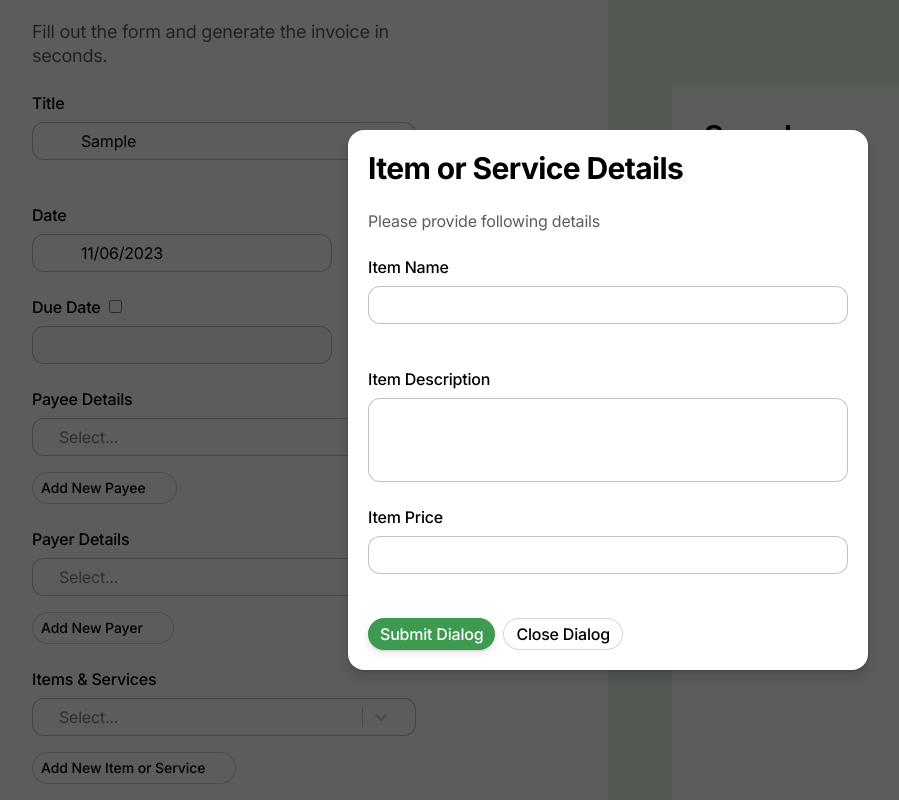
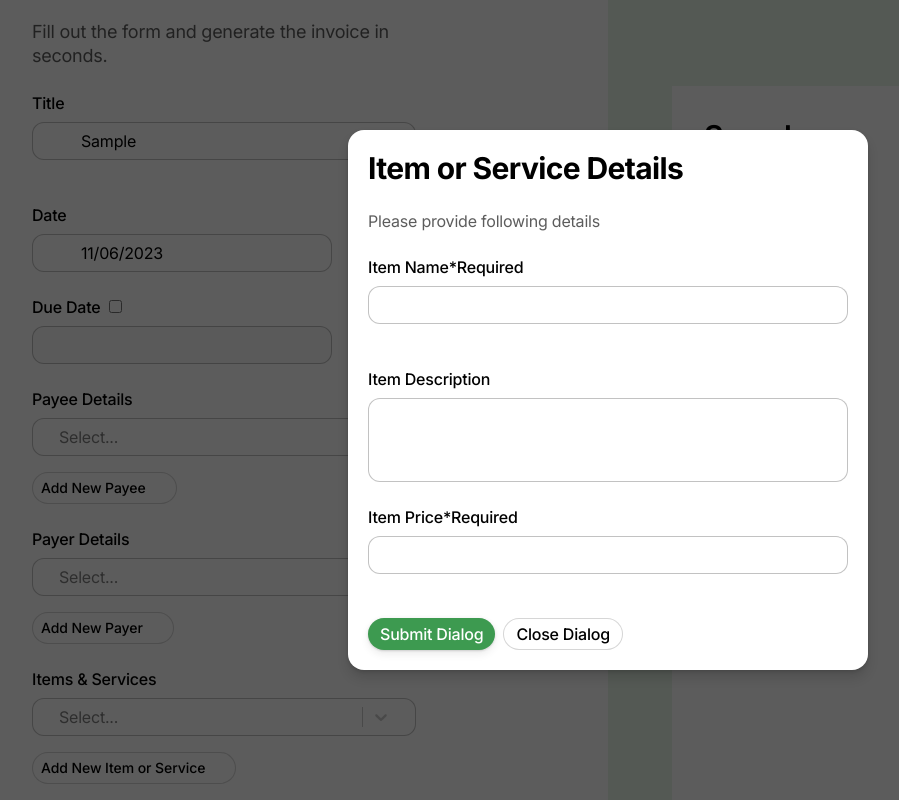
Before and after one commit to MateMarzec/Billify, a React (Vite) app: page /generate in a window 1280 px wide. Both pictures are taken after typing "Sample", "Sample", "Sample", "Sample", "Sample" into the empty fields and a click on the button "Add New Item or Service". Shown: the part 244-1044 px from the top of the page, without its empty margins (32-931 px from the left). Built offline with nearby package versions, Linux system fonts and the light colour scheme; some icons are missing.

Commit message:
Generate - Submit validation

```diff
--- a/package.json
+++ b/package.json
@@ -18,7 +18,8 @@
     "react-datepicker": "^4.12.0",
     "react-dom": "^18.2.0",
     "react-router-dom": "^6.11.2",
-    "react-select": "^5.7.3"
+    "react-select": "^5.7.3",
+    "react-toastify": "^9.1.3"
   },
   "devDependencies": {
     "@types/react": "^18.0.27",
--- a/src/components/GenerateItemModal.jsx
+++ b/src/components/GenerateItemModal.jsx
@@ -30,7 +30,7 @@ function GenerateItemModal({ isOpen, onClose, onSubmit }) {
         <p>Please provide following details</p>
         <form>
           <div>
-            <label htmlFor="itemName">Item Name</label>
+            <label htmlFor="itemName">Item Name<span>*Required</span></label>
             <div className="input-wrapper">
               <input
                 type="text"
@@ -57,7 +57,7 @@ function GenerateItemModal({ isOpen, onClose, onSubmit }) {
             </div>
           </div>
           <div>
-            <label htmlFor="itemPrice">Item Price</label>
+            <label htmlFor="itemPrice">Item Price<span>*Required</span></label>
             <div className="input-wrapper">
               <input
                 type="text"
--- a/src/components/GeneratePayeeModal.jsx
+++ b/src/components/GeneratePayeeModal.jsx
@@ -45,7 +45,7 @@ function GeneratePayeeModal({ isOpen, onClose, onSubmit }) {
         <p>Please provide following details</p>
         <form>
           <div>
-            <label htmlFor="payeeName">Full Name</label>
+            <label htmlFor="payeeName">Full Name<span>*Required</span></label>
             <div className="input-wrapper">
               <input
                 type="text"
@@ -59,7 +59,7 @@ function GeneratePayeeModal({ isOpen, onClose, onSubmit }) {
             </div>
           </div>
           <div>
-            <label htmlFor="firstLine">Address First Line</label>
+            <label htmlFor="firstLine">Address First Line<span>*Required</span></label>
             <div className="input-wrapper">
               <input
                 type="text"
@@ -86,7 +86,7 @@ function GeneratePayeeModal({ isOpen, onClose, onSubmit }) {
             </div>
           </div>
           <div>
-            <label htmlFor="postCode">Post Code</label>
+            <label htmlFor="postCode">Post Code<span>*Required</span></label>
             <div className="input-wrapper">
               <input
                 type="text"
@@ -100,7 +100,7 @@ function GeneratePayeeModal({ isOpen, onClose, onSubmit }) {
             </div>
           </div>
           <div>
-            <label htmlFor="city">City</label>
+            <label htmlFor="city">City<span>*Required</span></label>
             <div className="input-wrapper">
               <input
                 type="text"
@@ -114,7 +114,7 @@ function GeneratePayeeModal({ isOpen, onClose, onSubmit }) {
             </div>
           </div>
           <div>
-            <label htmlFor="country">Country</label>
+            <label htmlFor="country">Country<span>*Required</span></label>
             <div className="input-wrapper">
               <input
                 type="text"
@@ -122,6 +122,7 @@ function GeneratePayeeModal({ isOpen, onClose, onSubmit }) {
                 name="address.addressCountry"
                 value={payeeData.address.addressCountry}
                 onChange={handleInputChange}
+                required
               />
               <Globe />
             </div>
--- a/src/components/GeneratePayerModal.jsx
+++ b/src/components/GeneratePayerModal.jsx
@@ -45,7 +45,7 @@ function GeneratePayerModal({ isOpen, onClose, onSubmit }) {
         <p>Please provide following details</p>
         <form>
           <div>
-            <label htmlFor="payerName">Full Name</label>
+            <label htmlFor="payerName">Full Name<span>*Required</span></label>
             <div className="input-wrapper">
               <input
                 type="text"
@@ -59,7 +59,7 @@ function GeneratePayerModal({ isOpen, onClose, onSubmit }) {
             </div>
           </div>
           <div>
-            <label htmlFor="firstLine">Address First Line</label>
+            <label htmlFor="firstLine">Address First Line<span>*Required</span></label>
             <div className="input-wrapper">
               <input
                 type="text"
@@ -86,7 +86,7 @@ function GeneratePayerModal({ isOpen, onClose, onSubmit }) {
             </div>
           </div>
           <div>
-            <label htmlFor="postCode">Post Code</label>
+            <label htmlFor="postCode">Post Code<span>*Required</span></label>
             <div className="input-wrapper">
               <input
                 type="text"
@@ -100,7 +100,7 @@ function GeneratePayerModal({ isOpen, onClose, onSubmit }) {
             </div>
           </div>
           <div>
-            <label htmlFor="city">City</label>
+            <label htmlFor="city">City<span>*Required</span></label>
             <div className="input-wrapper">
               <input
                 type="text"
@@ -114,7 +114,7 @@ function GeneratePayerModal({ isOpen, onClose, onSubmit }) {
             </div>
           </div>
           <div>
-            <label htmlFor="country">Country</label>
+            <label htmlFor="country">Country<span>*Required</span></label>
             <div className="input-wrapper">
               <input
                 type="text"
--- a/src/routes/Generate.jsx
+++ b/src/routes/Generate.jsx
@@ -20,6 +20,7 @@ import {
   X,
 } from "feather-icons-react/build/IconComponents";
 import Cookies from "js-cookie";
+import { ToastContainer, toast } from "react-toastify";
 
 //Components
 import GenerateItemModal from "../components/GenerateItemModal";
@@ -29,6 +30,7 @@ import ModifyDetails from "../components/ModifyDetails";
 
 //CSS
 import "react-datepicker/dist/react-datepicker.css";
+import "react-toastify/dist/ReactToastify.css";
 import classes from "./Generate.module.css";
 
 function Generate() {
@@ -179,6 +181,24 @@ function Generate() {
 
   const handleSubmitPayeeDialog = (e, payeeData) => {
     e.preventDefault();
+    if (
+      !payeeData.payToName ||
+      !payeeData.address.addressFirst ||
+      !payeeData.address.addressCity ||
+      !payeeData.address.addressPostCode ||
+      !payeeData.address.addressCountry
+    ) {
+      toast.error("Please fill out all required inputs.", {
+        position: "top-right",
+        autoClose: 5000,
+        hideProgressBar: false,
+        closeOnClick: true,
+        pauseOnHover: true,
+        draggable: true,
+        progress: undefined,
+        theme: "colored",
+      });
+    } else {
       const newPayee = {
         value: payeeData,
         label: payeeData.payToName,
@@ -186,10 +206,29 @@ function Generate() {
       setPayees([...payees, newPayee]);
       setIsPayeeOpen(false);
       updateCookies("myPayees", [...payees, newPayee]);
+    }
   };
 
   const handleSubmitPayerDialog = (e, payerData) => {
     e.preventDefault();
+    if (
+      !payerData.billToName ||
+      !payerData.address.addressFirst ||
+      !payerData.address.addressCity ||
+      !payerData.address.addressPostCode ||
+      !payerData.address.addressCountry
+    ) {
+      toast.error("Please fill out all required inputs.", {
+        position: "top-right",
+        autoClose: 5000,
+        hideProgressBar: false,
+        closeOnClick: true,
+        pauseOnHover: true,
+        draggable: true,
+        progress: undefined,
+        theme: "colored",
+      });
+    } else {
       const newPayer = {
         value: payerData,
         label: payerData.billToName,
@@ -197,10 +236,23 @@ function Generate() {
       setPayers([...payers, newPayer]);
       setIsPayerOpen(false);
       updateCookies("myPayers", [...payers, newPayer]);
+    }
   };
 
   const handleSubmitItemDialog = (e, itemData) => {
     e.preventDefault();
+    if (!itemData.itemName || !itemData.itemPrice) {
+      toast.error("Please fill out all required inputs.", {
+        position: "top-right",
+        autoClose: 5000,
+        hideProgressBar: false,
+        closeOnClick: true,
+        pauseOnHover: true,
+        draggable: true,
+        progress: undefined,
+        theme: "colored",
+      });
+    } else {
       const newItem = {
         value: itemData,
         label: itemData.itemName,
@@ -208,6 +260,7 @@ function Generate() {
       setItems([...items, newItem]);
       setItemOpen(false);
       updateCookies("myItems", [...items, newItem]);
+    }
   };
 
   const handleItemsRemove = (dataType, dataToRemove) => {
@@ -309,6 +362,7 @@ function Generate() {
                     value={formData.title}
                     onChange={handleInputChange}
                     placeholder="Enter Invoice Title"
+                    maxLength={30}
                   />
                   <Edit2 />
                 </div>
@@ -437,7 +491,8 @@ function Generate() {
                     value={formData.notes}
                     onChange={handleInputChange}
                     rows={4}
-                    placeholder="Notes - any relevant information such as payment methods etc."
+                    maxLength={200}
+                    placeholder="Notes - any relevant information such as payment methods etc. (Max 200 characters)"
                   />
                 </div>
               </div>
@@ -554,6 +609,19 @@ function Generate() {
         onRemove={handleItemsRemove}
         onQuantityUpdate={handleQuantityUpdate}
       />
+
+      <ToastContainer
+        position="top-right"
+        autoClose={5000}
+        hideProgressBar={false}
+        newestOnTop={false}
+        closeOnClick
+        rtl={false}
+        pauseOnFocusLoss
+        draggable
+        pauseOnHover
+        theme="colored"
+      />
     </main>
   );
 }
```
Also changed, not shown: 2 other files (tests, documents, lock files or other folders). Lines whose indentation alone changed are shown as unchanged.
